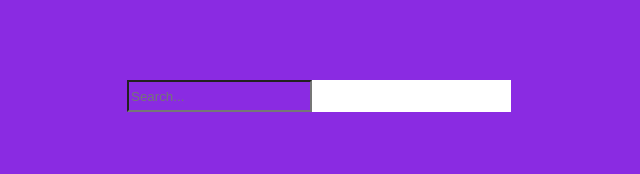
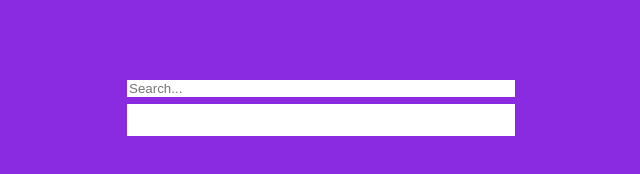
Before and after one commit to ap441/suggestion-box, a plain HTML site: page index.html in a window 1280 px wide. Shown: the whole page, without its empty margins (321-961 px from the left). Drawn offline with Linux system fonts and the light colour scheme.

Commit message:
posititon and stuff

```diff
--- a/index.html
+++ b/index.html
@@ -9,8 +9,9 @@
 <body>
     <form class="suggestion">
         <input id="inptbox" placeholder="Search...">
-        <ul id="suggestions"></ul>
     </form>
+    <div class="rsltbox"><ul id="suggestions"></ul></div>
+
 
 
     <script src="script.js"></script>
--- a/style.css
+++ b/style.css
@@ -2,7 +2,7 @@
     background: blueviolet;
 }
 
-.suggestion {
+#inptbox {
     background: white;
     display: flex;
     position: absolute;
@@ -11,3 +11,23 @@
     border: none;
     width: 30vw;
 }
+
+.rsltbox{
+    display: flex;
+    flex-direction: row;
+    width: 30.3vw;
+    background: white;
+    position: absolute;
+    left: 35%;
+    top: 13%;
+}
+
+.rsltbox ul{
+    background: white;
+    list-style: none;
+
+}
+
+.rsltbox ul:hover {
+    cursor: pointer;
+}
```
